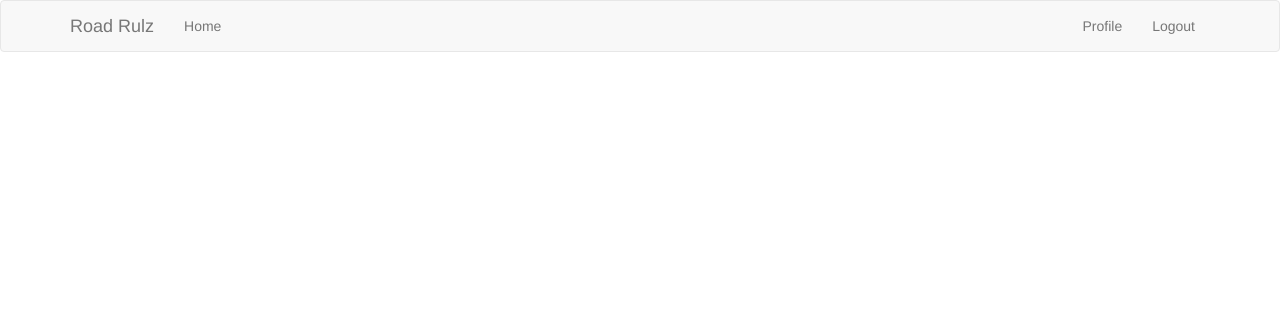
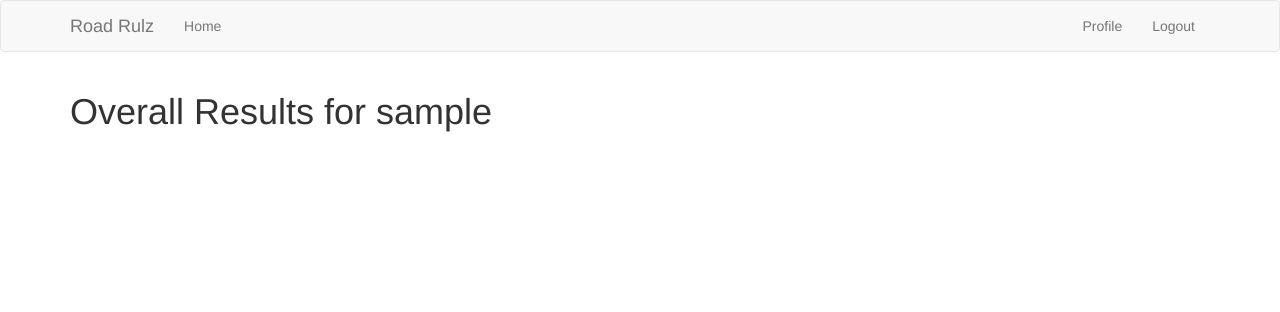
Before and after one commit to cszdzr/CITS-5505-Project2, a Flask app: page /overall_results in a window 1280 px wide. Shown: the top 312 px of the page. Run offline with Flask 2, Linux system fonts and the light colour scheme; the visitor is signed in with stand-in values (Sample User, id 1); data comes from the database, SQL or seed files in the repository; data that the repository does not hold is empty; some libraries are stand-ins or nearby versions.

Commit message:
functionality done

```diff
--- a/app/routes.py
+++ b/app/routes.py
@@ -150,7 +150,7 @@ def result(coursename):
         if form.question5.data == "3":
             result+=1
         score = int(result/5*100)
-        new = Enrollment(course_id = course.id, user_id = current_user.id, score = score)
+        new = Enrollment(course_id = course.id, user_id = current_user.id, score = score, course_name = course.name)
         db.session.add(new)
         db.session.commit()
     return render_template('result.html', result = score)
--- /dev/null
+++ b/app/setup.py
@@ -0,0 +1,6 @@
+from app.models import Course
+from app import db
+
+u = Course(name="Reverse Parallel Park", content_url='https://www.youtube.com/embed/l4LcfZeS4qw', assessment_file="rpp_test.html", thumbnail='https://i.ytimg.com/vi/l4LcfZeS4qw/hqdefault.jpg')
+db.session.add(u)
+db.session.commit()
--- a/app/templates/_result.html
+++ b/app/templates/_result.html
@@ -1,3 +1,3 @@
-<p>
-    {{ result.course_name }}: {{ result.score }}% on {{ result.time_of_completion }}
-</p>
+<li class="list-group-item">
+    {{ result.course_name }}: {{ result.score }}% on {{ result.time_of_completion.strftime('%Y-%m-%d') }}
+</li>
--- a/app/templates/overall_results.html
+++ b/app/templates/overall_results.html
@@ -3,13 +3,17 @@
 
 {% block app_content %}
 
-<div class="row-fluid">
+<h1>
+    Overall Results for {{ current_user.username }}
+</h1>
+
+<ul class="list-group">
 
 {% for result in results %}
-        {% include '_result.html' %}
+    {% include '_result.html' %}
 {% endfor %}
 
-</div>
+</ul>
 
 
 {% endblock %}
```
